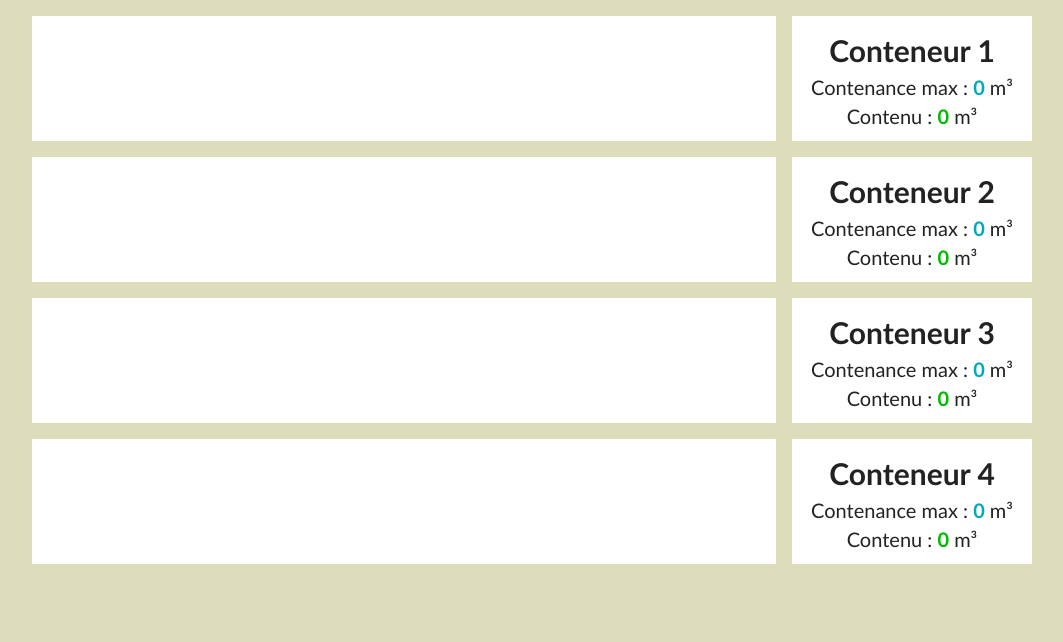
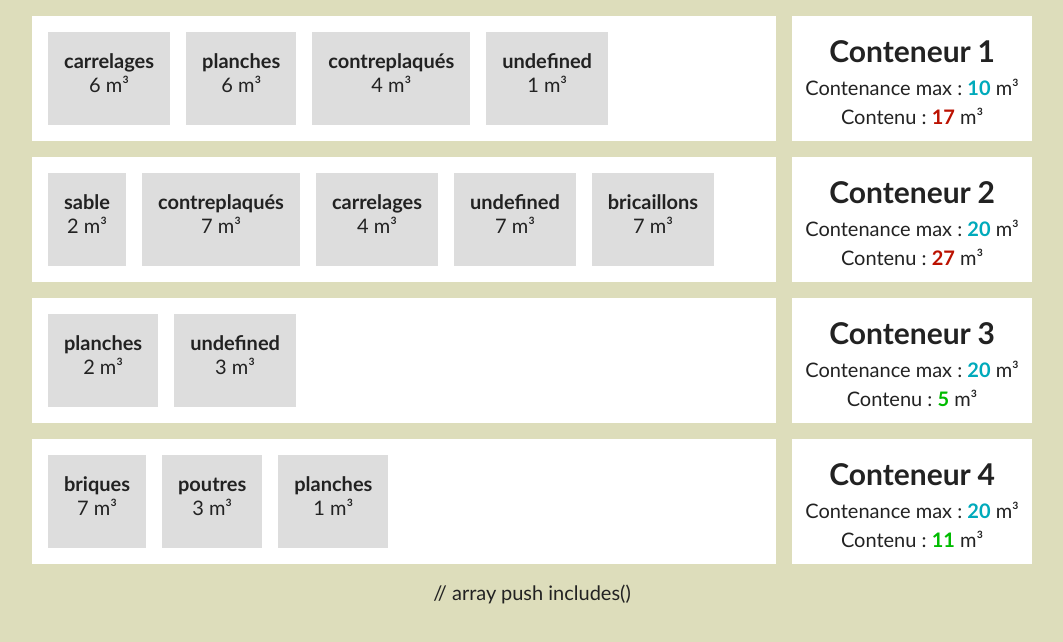
Before and after one commit to trifoil/course-jquery, a plain HTML site: page resolus/Examen Juin 2022 Q1/index à compléter.html in a window 1280 px wide. Shown: the whole page, without its empty margins (108-1171 px from the left). Drawn offline with Linux system fonts and the light colour scheme.

Commit message:
goatmaxxing

```diff
--- a/resolus/Examen Juin 2022 Q1/index à compléter.html
+++ b/resolus/Examen Juin 2022 Q1/index à compléter.html
@@ -56,12 +56,19 @@
 			<p>Contenance max : <span class="contenance">0</span> m³</p>
 			<p>Contenu : <span class="contenu">0</span> m³</p>
 		</section>
-		<div id="conteneur4" class="conteneur"></div>
+		<div id="conteneur4" class="conteneur">
+
+		</div>
 		<section id="conteneur4-etiquette" class="etiquette">
 			<h2>Conteneur 4</h2>
 			<p>Contenance max : <span class="contenance">0</span> m³</p>
 			<p>Contenu : <span class="contenu">0</span> m³</p>
 		</section>
 	</main>
+	<script src="jquery.min.js"></script>
+	<script src="script.js"></script>
+
 </body>
 </html>
+
+// array push includes()
--- /dev/null
+++ b/resolus/Examen Juin 2022 Q1/script.js
@@ -0,0 +1,48 @@
+$(function () {
+    var contenances = new Array(8, 10, 12, 15, 20); // en m³
+    var dechets = new Array('planches', 'bricaillons', 'briques', 'carrelages', 'poutres', 'sable', 'contreplaqués');
+
+
+    $('.conteneur').each(function () {
+
+        let randomizer1 = Math.floor(Math.random() * 5);
+        let contenancealeatoire = contenances[randomizer1];
+        $(this).next().find(".contenance").text(contenancealeatoire);
+        let nombrealeatoirededechets = Math.floor(Math.random() * 5 + 1);
+        console.log(nombrealeatoirededechets)
+        let arrayleft = dechets;
+        let valrandom = 7;
+        let contenutot = 0;
+        for (i = 0; i < nombrealeatoirededechets; i++) {
+            //une fois qu'on prend un type, on le retire de arrayleft. ensuite on diminue la valeur random (pcq il y a moins d'elements dans le tableau)
+            let dechetselectionne = arrayleft[Math.floor(Math.random() * valrandom)];
+            console.log(dechetselectionne);
+            arrayleft = arrayleft.filter(item => item !== dechetselectionne);
+            console.log(arrayleft); // ["apple", "banana", "orange"];
+            volumedechet = Math.floor(Math.random() * 7 + 1);
+            $(this).append('<div class="dechet"><div class="titr"><b>\
+                '+ dechetselectionne + '</b></div><div> <span class="cont">' + volumedechet + '</span> m³</div></div>');
+            contenutot += volumedechet;
+        }
+        $(this).next().find(".contenu").text(contenutot)
+        if (contenutot > contenancealeatoire) {
+            $(this).next().find(".contenu").addClass("trop")
+        }
+    })
+
+    $(".dechet").click(function () {
+        let temp;
+        $(this).parent().next().find(".contenu").text(($(this).parent().next().find(".contenu").text() - $(this).find(".cont").text()));
+        temp = $(this).find(".cont").text()
+        console.log(temp)
+        console.log(($(this).parent().next().find(".contenu").text()))
+        console.log(parseInt($(this).parent().next().find(".contenance").text()))
+        if (parseInt($(this).parent().next().find(".contenu").text()) < parseInt($(this).parent().next().find(".contenance").text())) {
+            console.log("caca");
+            $(this).parent().next().find(".contenu").removeClass("trop");
+        }
+        $(this).remove()
+
+    })
+
+})
```
Also changed, not shown: resolus/Examen Juin 2022 Q1/instructions.txt.
